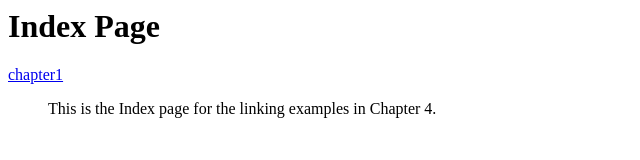
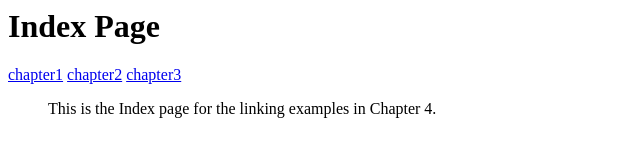
Before and after one commit to sruthabarua07/pd5and6linkreview, a plain HTML site: page index.html in a window 1280 px wide. Shown: the whole page, without its empty margins (0-640 px from the left). Drawn offline with Linux system fonts and the light colour scheme.

Commit message:
Update index.html

```diff
--- a/index.html
+++ b/index.html
@@ -8,6 +8,8 @@
 
 <H1>Index Page</H1>
 <a href="chapter1.html">chapter1</a>
+<a href="chapter2.html">chapter2</a>
+<a href="chapter3.html">chapter3</a>
 <BLOCKQUOTE>This is the Index page for the linking examples in Chapter
 4.</BLOCKQUOTE>
 </BODY>
```
